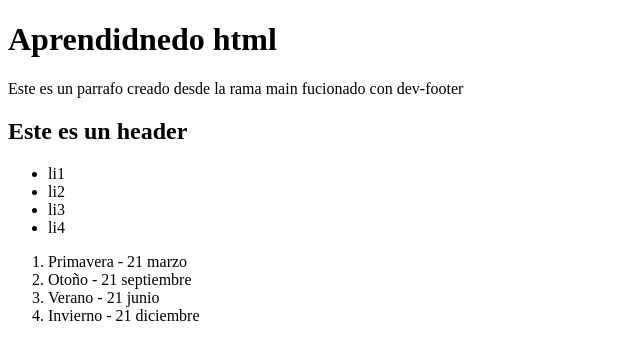
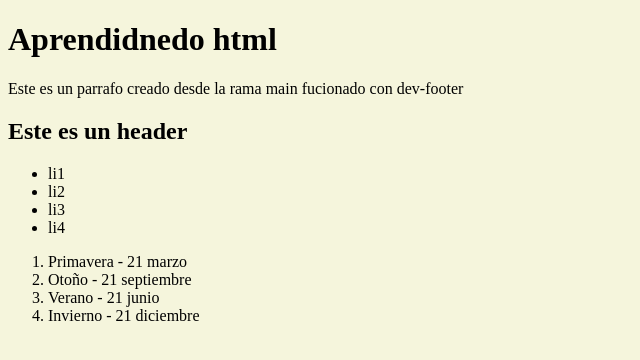
Before and after one commit to gacc94/curso-git, a plain HTML site: page index.html in a window 1280 px wide. Shown: the whole page, without its empty margins (0-640 px from the left). Drawn offline with Linux system fonts and the light colour scheme.

Commit message:
agregando estulilos antes de subirlo al gh-pages

```diff
--- /dev/null
+++ b/index.css
@@ -0,0 +1,3 @@
+html{
+    background-color: beige;
+}
--- a/index.html
+++ b/index.html
@@ -3,6 +3,7 @@
 <head>
     <meta charset="UTF-8">
     <title>Title</title>
+    <link rel="stylesheet" href="index.css">
 </head>
 <body>
     <h1>Aprendidnedo html</h1>
```
Also changed, not shown: 1 other file.
